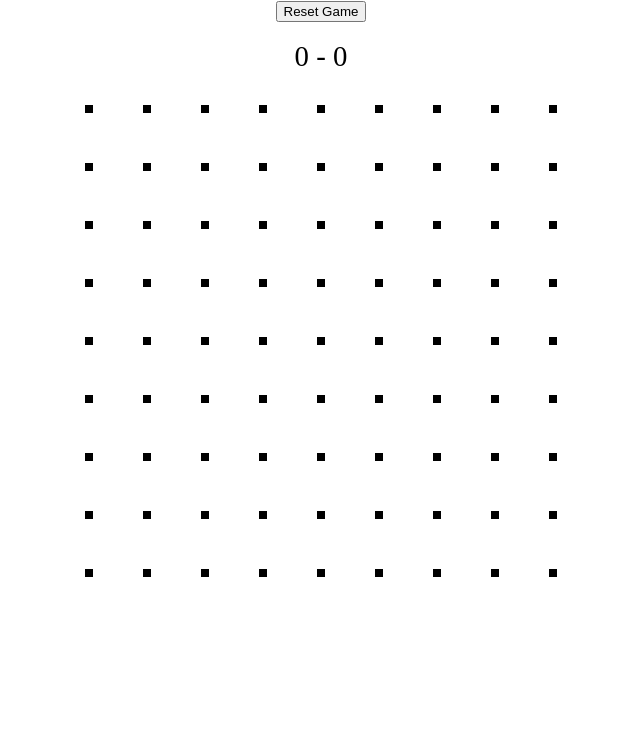
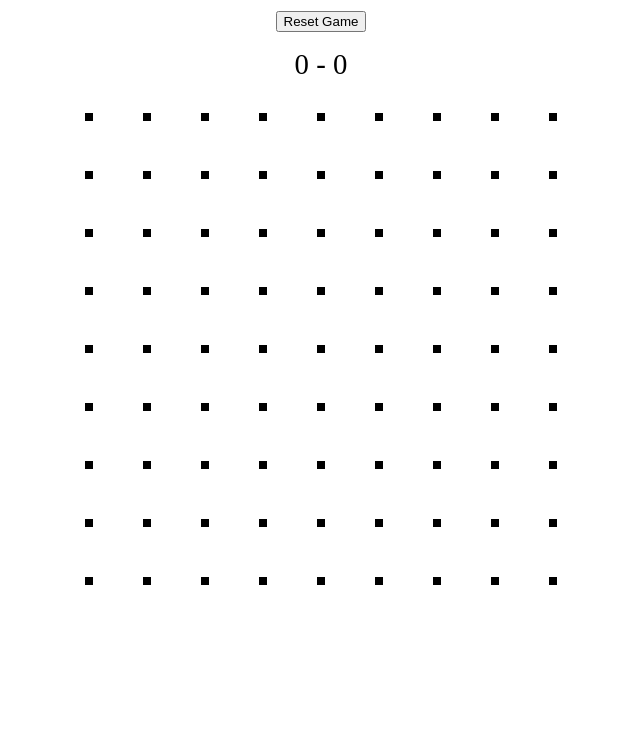
Before and after one commit to t27duck/ts-dotsboxes, a website with bundled scripts: page www/index.html in a window 1280 px wide. Shown: the part 58-800 px from the top of the page, without its empty margins (319-959 px from the left). Built offline with nearby package versions, Linux system fonts and the light colour scheme.

Commit message:
Put reset button in HTML at start

```diff
--- a/src/Game.ts
+++ b/src/Game.ts
@@ -20,7 +20,7 @@ export class Game {
     this._filledBoxCheck = new FilledBoxCheck();
 
     this.addClickEvents();
-    this.createResetButton();
+    this.setupResetButton();
     this.updateDisplay();
   }
 
@@ -56,13 +56,10 @@ export class Game {
     this.updateDisplay();
   };
 
-  createResetButton(): void {
-    const resetElement = document.getElementById("reset-game");
-    if (resetElement) {
-      const button = document.createElement("button");
-      button.addEventListener("click", this.resetGame);
-      button.innerHTML = "Reset Game";
-      resetElement.appendChild(button);
+  setupResetButton(): void {
+    const resetButton = document.getElementById("reset-game");
+    if (resetButton) {
+      resetButton.addEventListener("click", this.resetGame);
     }
   }
 
--- a/www/index.html
+++ b/www/index.html
@@ -58,9 +58,12 @@
     .line-selected-2 {
       background-color: var(--player2-color);
     }
-    #information, #reset-game {
+    #information {
+      font-size: 2rem;
+    }
+    #information, #game-config {
       text-align: center;
-      font-size: 2rem;
+      margin: 1rem auto;
     }
     #score {
       text-align: center;
@@ -76,7 +79,9 @@
 </head>
 <body>
   <div id="information"></div>
-  <div id="reset-game"></div>
+  <div id="game-config">
+    <button id="reset-game">Reset Game</button>
+  </div>
   <div id="score"></div>
   <div id="grid"></div>
 </body>
```
